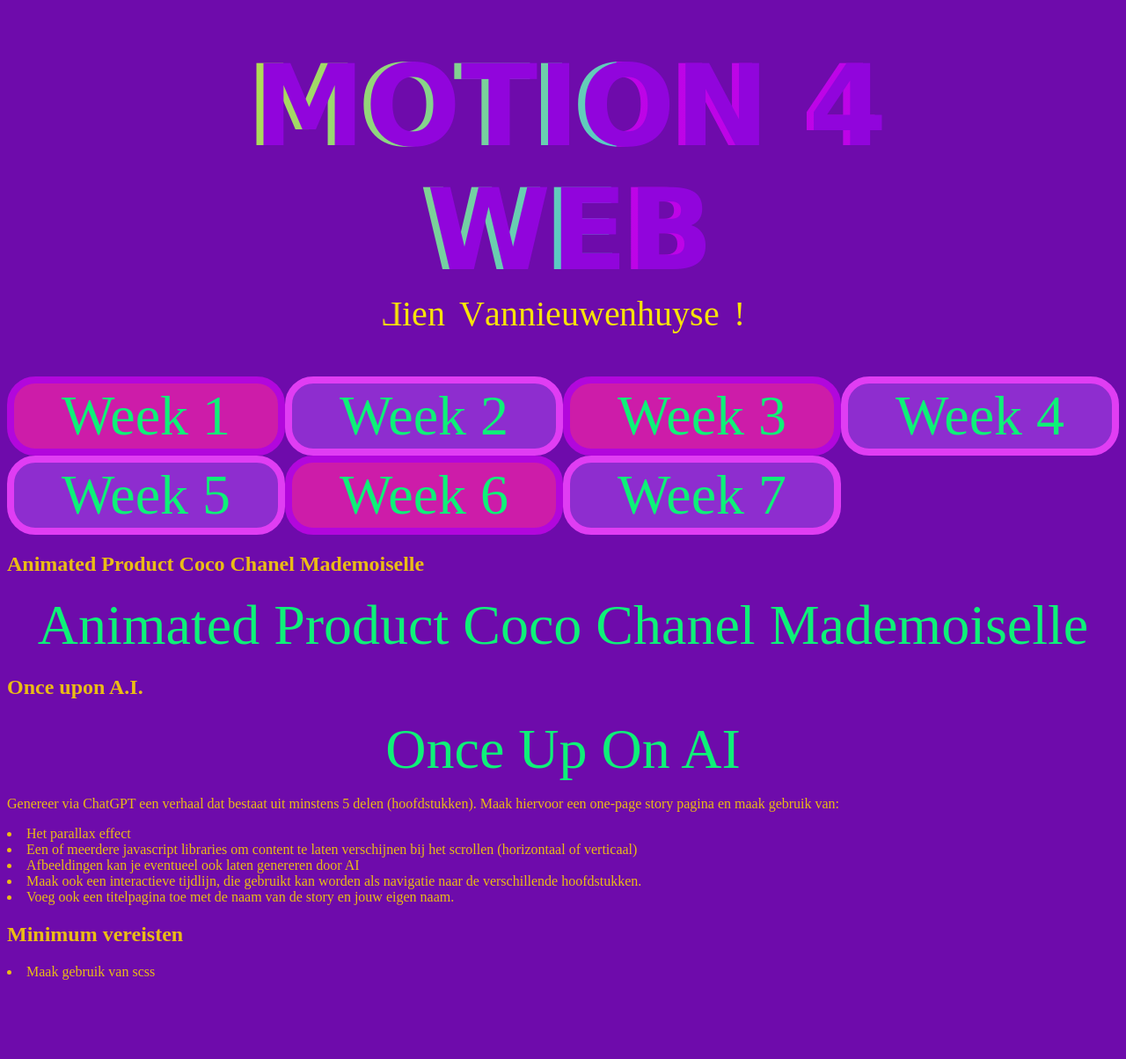
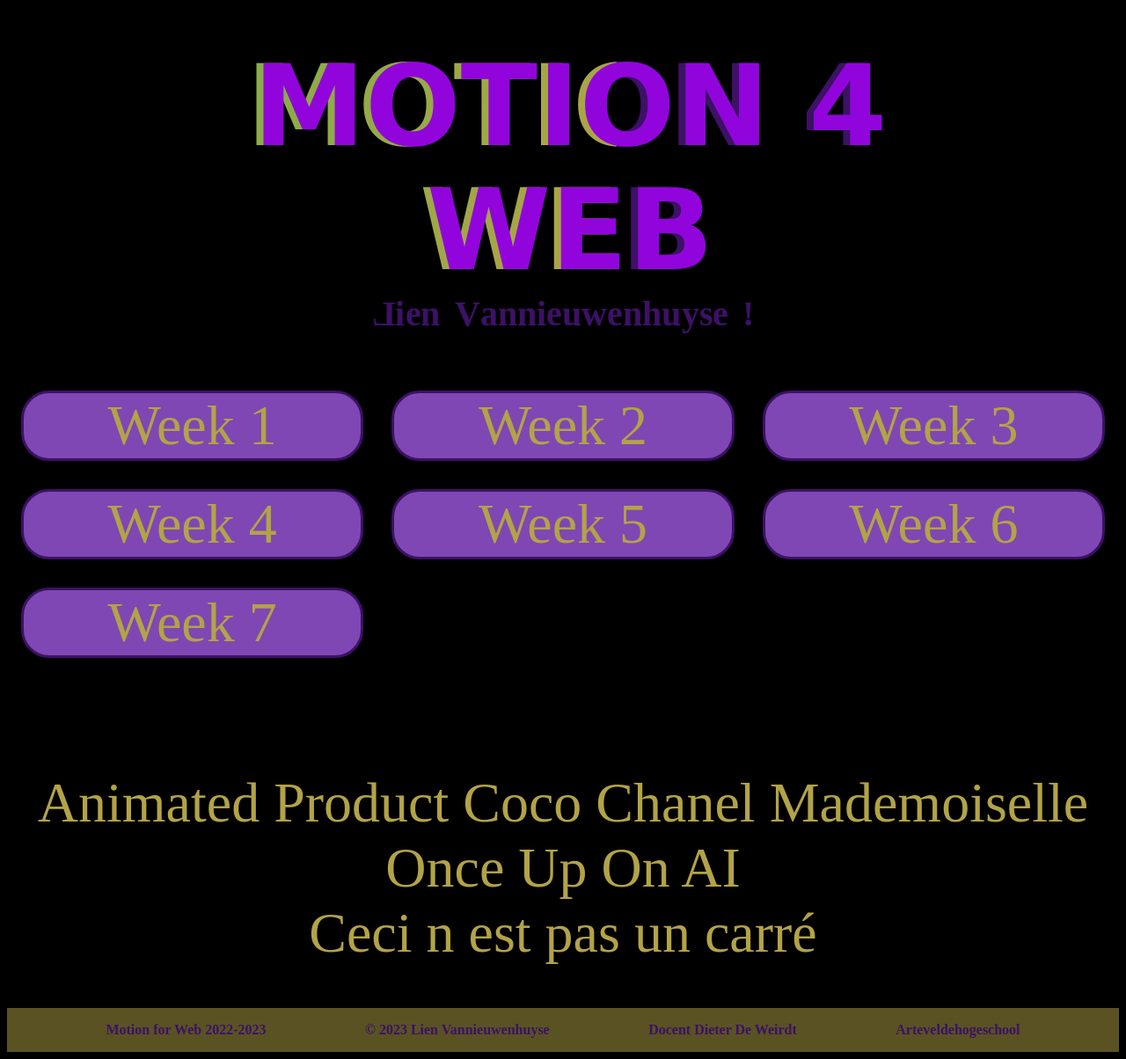
Before and after one commit to gdmgent/motion-for-web-projects-LienVNH, a website: page index.html in a window 1280 px wide. Shown: the part 5-1209 px from the top of the page at 88% size. Before the commit the page ends 1135 px from the top, so only its background shows below. Drawn offline with Linux system fonts and the light colour scheme.

Commit message:
Changes to Startpage MOWEB

```diff
--- a/index.html
+++ b/index.html
@@ -4,8 +4,8 @@
     <meta charset="UTF-8">
     <meta http-equiv="X-UA-Compatible" content="IE=edge">
     <meta name="viewport" content="width=device-width, initial-scale=1.0">
-    <link rel="stylesheet" href="../motion-for-web-projects-LienVNH/main.css">
-    <title>Document</title>
+    <link rel="stylesheet" href="main.css">
+    <title>Motion for Web Lien Vannieuwenhuyse</title>
 </head>
 <body>
     <header>
@@ -38,34 +38,31 @@
 
     </header>
         <div class="overview">
-             <div class="first"><a href="../week1/"> Week 1 </a></div>
-             <div class="second"><a href="../week2/"> Week 2 </a></div>
-             <div class="third"><a href="../week3/"> Week 3 </a></div>
-             <div class="fourth"><a href="../week4/"> Week 4 </a></div>
-             <div class="fifth"><a href="../week5/"> Week 5 </a></div>
-             <div class="sixth"><a href="../week6/"> Week 6 </a></div>
-             <div class="seventh"><a href="../week7/"> Week 7 </a></div>
+             <div class="first"><a href="week1"> Week 1 </a></div>
+             <div class="second"><a href="week2"> Week 2 </a></div>
+             <div class="third"><a href="week3"> Week 3 </a></div>
+             <div class="fourth"><a href="week4"> Week 4 </a></div>
+             <div class="fifth"><a href="week5"> Week 5 </a></div>
+             <div class="sixth"><a href="week6"> Week 6 </a></div>
+             <div class="seventh"><a href="week7"> Week 7 </a></div>
         </div>
 
-    <div class="Animated Product">
-        <h2> Animated Product Coco Chanel Mademoiselle</h2>
-        <a href="../opdracht1/"> Animated Product Coco Chanel Mademoiselle</a>
+    <div class="Opdracht 1 :Animated Product">
+        <a href="/opdracht1/Index.html"> Animated Product Coco Chanel Mademoiselle</a>
     </div>
 
-    <div class="OnceUpOnAI">
-        <h2> Once upon A.I.</h2>
-        <a href="../opdracht2/"> Once Up On AI</a>
-        <p>Genereer via ChatGPT een verhaal dat bestaat uit minstens 5 delen (hoofdstukken). Maak hiervoor een one-page story pagina en maak gebruik van:
+    <div class="Opdracht 2: OnceUpOnAI">
+        <a href="/opdracht2/index.html"> Once Up On AI</a>
 
-            <li>Het parallax effect</li>
-            <li>Een of meerdere javascript libraries om content te laten verschijnen bij het scrollen (horizontaal of verticaal)</li>
-            <li>Afbeeldingen kan je eventueel ook laten genereren door AI</li>
-            <li>Maak ook een interactieve tijdlijn, die gebruikt kan worden als navigatie naar de verschillende hoofdstukken.</li>
-            <li>Voeg ook een titelpagina toe met de naam van de story en jouw eigen naam.</li>
+    <div class="Opdracht3 Carré">
+        <a href="/eindopdracht/index.html">Ceci n est pas un carré</a>
 
-            <h2>Minimum vereisten</h2>
+    <footer>
+        <p>Motion for Web 2022-2023</p>
+        <p>© 2023 Lien Vannieuwenhuyse</p>
+        <p>Docent Dieter De Weirdt</p>
+        <p>Arteveldehogeschool</p>
+    </footer>
 
-            <li>Maak gebruik van scss</li>
-    </p>
 </body>
 </html>
--- a/main.css
+++ b/main.css
@@ -1,7 +1,30 @@
+:root {
+
+    /* color */
+
+    --bgcolor: #000;
+    --textcolor: #eabc15;
+    --textcolor2:#B3A347;
+    --shadowtitle: #9105dc;
+    --white: #fff;
+
+    /*animation title colors*/
+
+    --color1: #3d1166;
+    --color2: #7f47b3;
+    --color3: #4784b3;
+    --color4: #72b347;
+    --color5: #b3a347;
+
+
+  }
+
+
 Body {
-    Background-color: #6e0bab;
-    color: #eabc15;
+    Background-color: var(--bgcolor);
+    color: var(--textcolor);
     min-height: 100vh;
+
 }
 
 h1 {
@@ -11,10 +34,10 @@ h1 {
         line-height: 1.1;
         display: flex;
         justify-content: center;
-        color: rgb(228, 221, 14);
+        color:var(--textcolor2);
         text-align: center;
         margin:0;
-        text-shadow: 8px 0px rgb(145, 5, 220);
+        text-shadow: 8px 0px var(--shadowtitle);
         padding-top: 3rem;
         padding-left: 4rem;
         padding-right: 4rem;
@@ -23,16 +46,16 @@ h1 {
         text-transform: uppercase;
       background-image: linear-gradient(
         -250deg,
-        hsl(289, 97%, 46%) 30%,
-        hsla(48, 94%, 44%, 0.801) 50%,
-        rgb(255, 255, 0) 67%,
-        hsl(60, 88%, 48%) 35%,
-        rgb(75, 200, 216) 100%
+        var(--color1) 30%,
+        var(--color2) 50%,
+        var(--color3) 67%,
+       var(--color4) 35%,
+        var(--color5) 100%
       );
       background-size: auto auto;
       background-clip: border-box;
       background-size: 200% auto;
-      color: #fff;
+      color: var(--white);
       background-clip: text;
       text-overflow:  transparent;
       -webkit-background-clip: text;
@@ -51,7 +74,8 @@ h1 {
     position: relative;
     display: inline-block;
     font-size: 40px;
-    color: hsl(55, 94%, 50%);
+    font-weight: 700;
+    color: var(--color1);
     text-transform: lowercase;
     animation: flip 5s linear infinite;
     animation-delay: calc(.5s * var(--i))
@@ -92,75 +116,83 @@ h1 {
     display: grid;
     max-width: 80%vw;
     padding-top: 3rem;
-    grid-template-columns: 1fr 1fr 1fr 1fr;
-    grid-template-rows: 1fr 1fr;
+    grid-template-columns: 1fr 1fr 1fr ;
+    grid-template-rows: 1fr 1fr 1fr 1fr;
     grid-template-areas:
-    "one two three four"
-    "five six seven eight";
+    "one two three "
+    "four five six "
+    "seven eight nine ";
 
 }
 
 .first {
     grid-area: one;
-    background-color: rgb(205, 28, 169);
-    border-color: rgb(178, 7, 220);
+    background-color: var(--color2);
+    border-color: var(--color1);
     border-style: solid;
-    border-width: 0.5rem;
     border-radius: 2rem;
+    margin: 1rem;
+}
 
+.first:hover, .second:hover, .third:hover, .fourth:hover, .fifth:hover, .sixth:hover, .seventh:hover, .eighth:hover, .ninth:hover {
+    background-color: var(--color1);
+    border-color: var(--color2);
+    transition: 0.5s;
+    box-shadow: #b3a347 0px 0px 20px 0px;
 }
 
 .second {
     grid-area: two;
-    background-color: rgba(173, 78, 241, 0.515);
-    border-color: rgb(224, 61, 243);
+    background-color: var(--color2);
+    border-color: var(--color1);
     border-style: solid;
-    border-width: 0.5rem;
     border-radius: 2rem;
-
-
+    margin: 1rem;
 
 }
+
 .third {
     grid-area: three;
-    background-color: rgb(205, 28, 169);
-    border-color: rgb(178, 7, 220);
+    background-color: var(--color2);
+    border-color: var(--color1);
     border-style: solid;
-    border-width: 0.5rem;
     border-radius: 2rem;
+    margin: 1rem;
 }
+
 
 .fourth {
     grid-area: four;
-    background-color: rgba(173, 78, 241, 0.515);
-    border-color: rgb(224, 61, 243);
+    background-color: var(--color2);
+    border-color: var(--color1);
     border-style: solid;
-    border-width: 0.5rem;
     border-radius: 2rem;
+    margin: 1rem;
 }
+
 .fifth {
     grid-area: five;
-    background-color: rgba(173, 78, 241, 0.515);
-    border-color: rgb(224, 61, 243);
+    background-color: var(--color2);
+    border-color: var(--color1);
     border-style: solid;
-    border-width: 0.5rem;
     border-radius: 2rem;
+    margin: 1rem;
 }
 .sixth {
     grid-area: six;
-    background-color: rgb(205, 28, 169);
-    border-color: rgb(178, 7, 220);
+    background-color: var(--color2);
+    border-color: var(--color1);
     border-style: solid;
-    border-width: 0.5rem;
     border-radius: 2rem;
+    margin: 1rem;
 }
 .seventh {
     grid-area: seven;
-    background-color: rgba(173, 78, 241, 0.515);
-    border-color: rgb(224, 61, 243);
+    background-color: var(--color2);
+    border-color: var(--color1);
     border-style: solid;
-    border-width: 0.5rem;
     border-radius: 2rem;
+    margin: 1rem;
 }
 
 a {
@@ -172,5 +204,26 @@ a {
     justify-content: center;
     align-items: center;
     height: 100%;
-    color:rgb(14, 241, 120);
+    color:var(--textcolor2);
 }
+
+a:hover{
+    color:var(--color2);
+    transition: 0.5s;
+    text-shadow: #3d1166;
+}
+
+footer {
+  margin-top: 3rem;
+  display: flex;
+  justify-content: center;
+  flex-direction: row;
+  flex-wrap: nowrap;
+  align-items: center;
+  text-align: center;
+  justify-content: space-evenly;
+  color: var(--color1);
+  font-size: 1rem;
+  font-weight: 700;
+  background-color: hsl(51, 43%, 49%,0.5);
+}
```
Also changed, not shown: week3/demo brecht/bouncing ball/index.html (+1 -1 lines).
